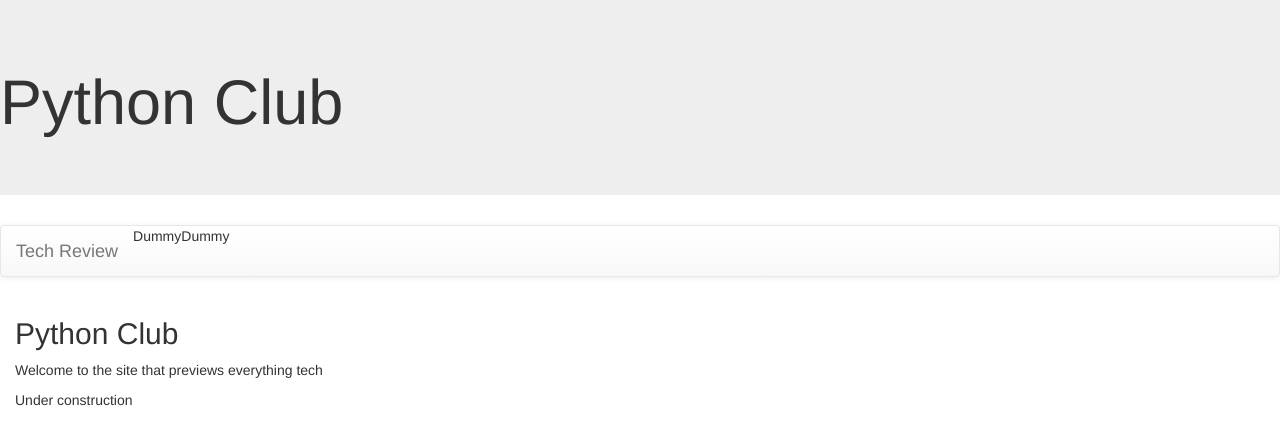
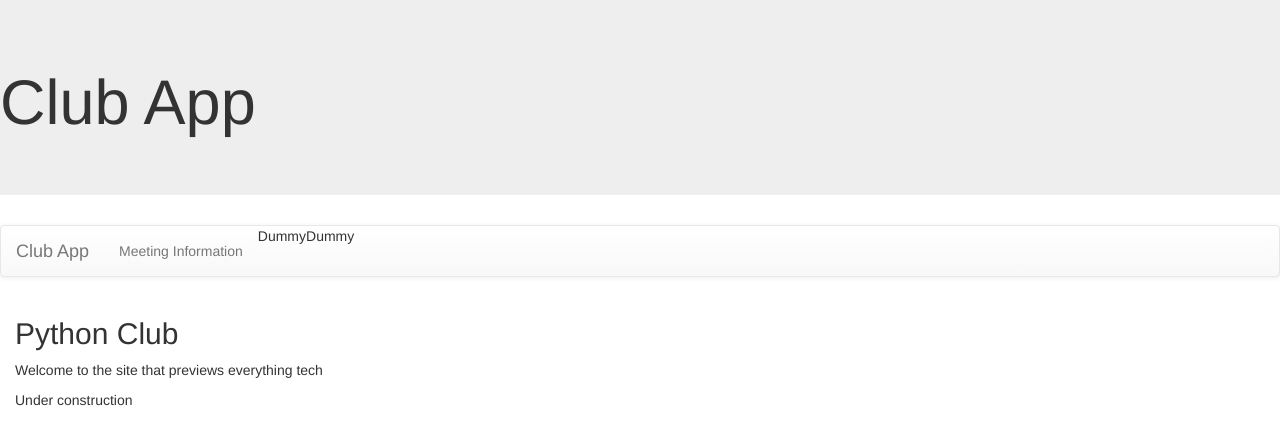
Before and after one commit to yonny23/techreviewproject, a Django app: page /clubapp/ in a window 1280 px wide. Shown: the top 445 px of the page. Run offline with Django 3.2, Linux system fonts and the light colour scheme; some libraries are stand-ins or nearby versions.

Commit message:
Add files via upload

```diff
--- a/techreviewproj/pythonclub/clubapp/models.py
+++ b/techreviewproj/pythonclub/clubapp/models.py
@@ -46,7 +46,7 @@ class Resource(models.Model):
         resourcedescription=models.TextField()
 
         def __str__(self):
-            return self.resourceuserid
+            return self.resourcename
 
         class Meta:
             db_table='resource'
--- a/techreviewproj/pythonclub/clubapp/templates/base.html
+++ b/techreviewproj/pythonclub/clubapp/templates/base.html
@@ -1,21 +1,22 @@
 <!DOCTYPE html>
  <html>
 <head>
-<title>Tech Review</title>
+<title>Python Club</title>
 <link rel="stylesheet" href="//maxcdn.bootstrapcdn.com/bootstrap/3.2.0/css/bootstrap.min.css">
 <link rel="stylesheet" href="//maxcdn.bootstrapcdn.com/bootstrap/3.2.0/css/bootstrap-theme.min.css">
 <link href='//fonts.googleapis.com/css?family=Lobster&subset=latin,latin-ext' rel='stylesheet' type='text/css'>
 </head>
 <body>
 <div class='jumbotron'>
-<h1>Python Club</h1>
+<h1>Club App</h1>
  </div>
    <nav class="navbar navbar-default">
    <div class="container-fluid">
 <div class="navbar-header">
-<a class="navbar-brand" href="{% url 'index' %}">Tech Review</a>
+<a class="navbar-brand" href="{% url 'index' %}">Club App</a>
 </div>
 <ul class="nav navbar-nav">
+<li><a href="{% url 'types' %}">Meeting Information</a></li>
 <li>Dummy</li>
 <li>Dummy</li>
 </ul>
--- a/techreviewproj/pythonclub/clubapp/urls.py
+++ b/techreviewproj/pythonclub/clubapp/urls.py
@@ -6,3 +6,8 @@ urlpatterns=[
     path('', views.index, name='index'),
 
 ]
+
+urlpatterns=[
+    path('', views.index, name='index'),
+    path('gettypes/', views.gettypes, name='types'),
+]
--- a/techreviewproj/pythonclub/clubapp/views.py
+++ b/techreviewproj/pythonclub/clubapp/views.py
@@ -1,6 +1,11 @@
 from django.shortcuts import render
+from .models import MeetingType, Greet, MeetingMinute, Resource, Event
 
 # Create your views here.
 
 def index(request):
     return render(request, 'clubapp\index.html')
+
+def gettypes(request):
+    type_list=Resource.objects.all()
+    return render(request, 'clubapp/types.html' ,{'type_list' : type_list})
```
Also changed, not shown: techreviewproj/pythonclub/clubapp/templates/clubapp/types.html (added, +21 -0 lines), techreviewproj/pythonclub/clubapp/migrations/0002_auto_20190512_1523.py (added).
